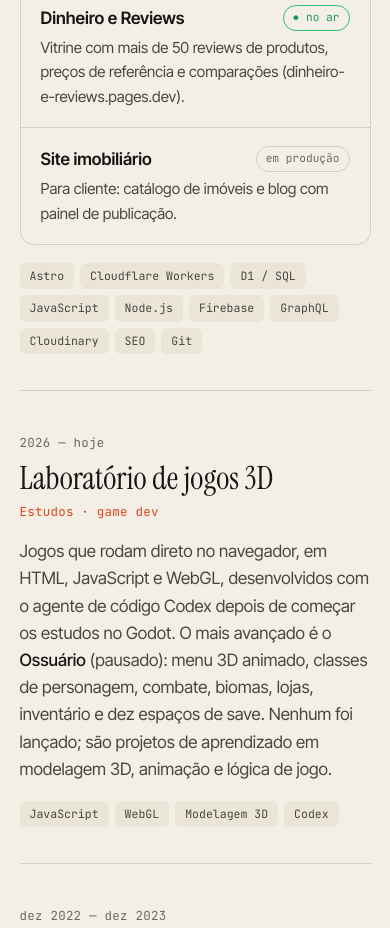
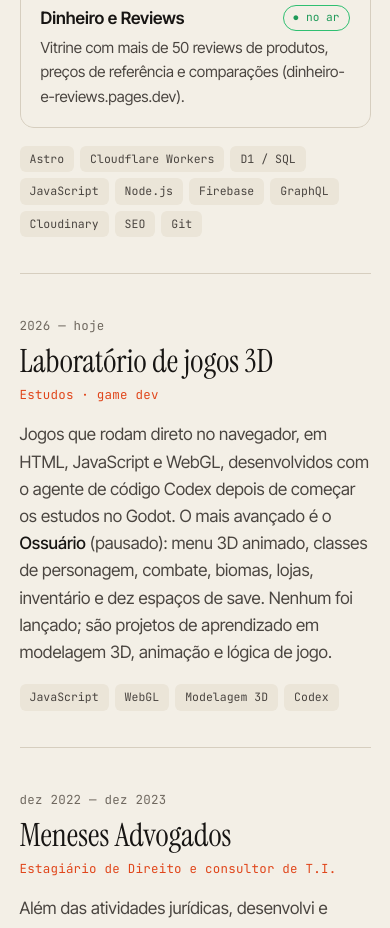
Before and after one commit to adriannascimentodev/adriannascimentodev.github.io, a plain HTML site: page curriculo.html in a window 390 px wide. Shown: the part 3660-4588 px from the top of the page. Drawn offline with Linux system fonts and the light colour scheme.

Commit message:
Remove o site imobiliário do currículo
Co-Authored-By: Claude Opus 5.5 <noreply@anthropic.com>

```diff
--- a/curriculo.html
+++ b/curriculo.html
@@ -383,8 +383,6 @@
               <span class="tagline">Captação de clientes para criação de currículos em Word, PDF, Canva e landing page.</span></div>
             <div class="proj"><b>Dinheiro e Reviews</b><span class="pill live">● no ar</span>
               <span class="tagline">Vitrine com mais de 50 reviews de produtos, preços de referência e comparações (dinheiro-e-reviews.pages.dev).</span></div>
-            <div class="proj"><b>Site imobiliário</b><span class="pill">em produção</span>
-              <span class="tagline">Para cliente: catálogo de imóveis e blog com painel de publicação.</span></div>
           </div>
           <div class="tags"><span>Astro</span><span>Cloudflare Workers</span><span>D1 / SQL</span><span>JavaScript</span><span>Node.js</span><span>Firebase</span><span>GraphQL</span><span>Cloudinary</span><span>SEO</span><span>Git</span></div>
         </div>
```
Also changed, not shown: 1 other file.
